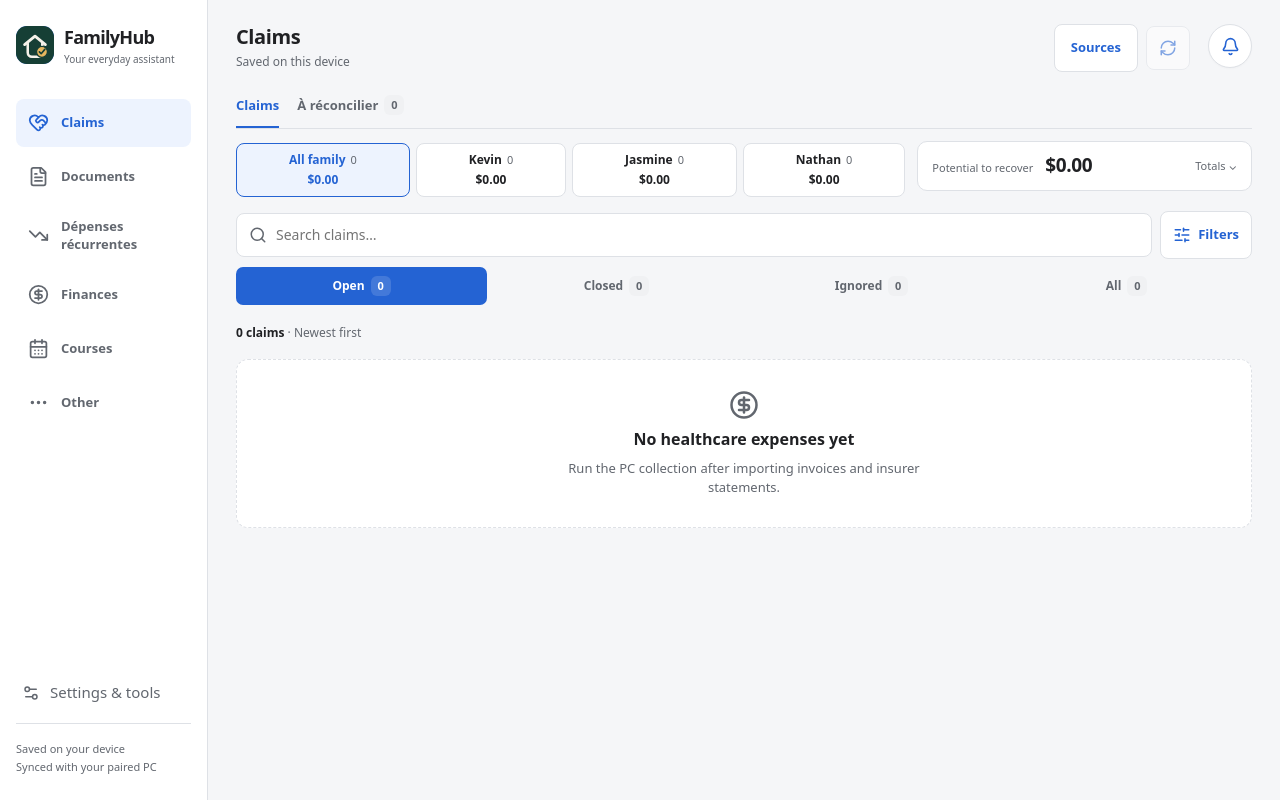
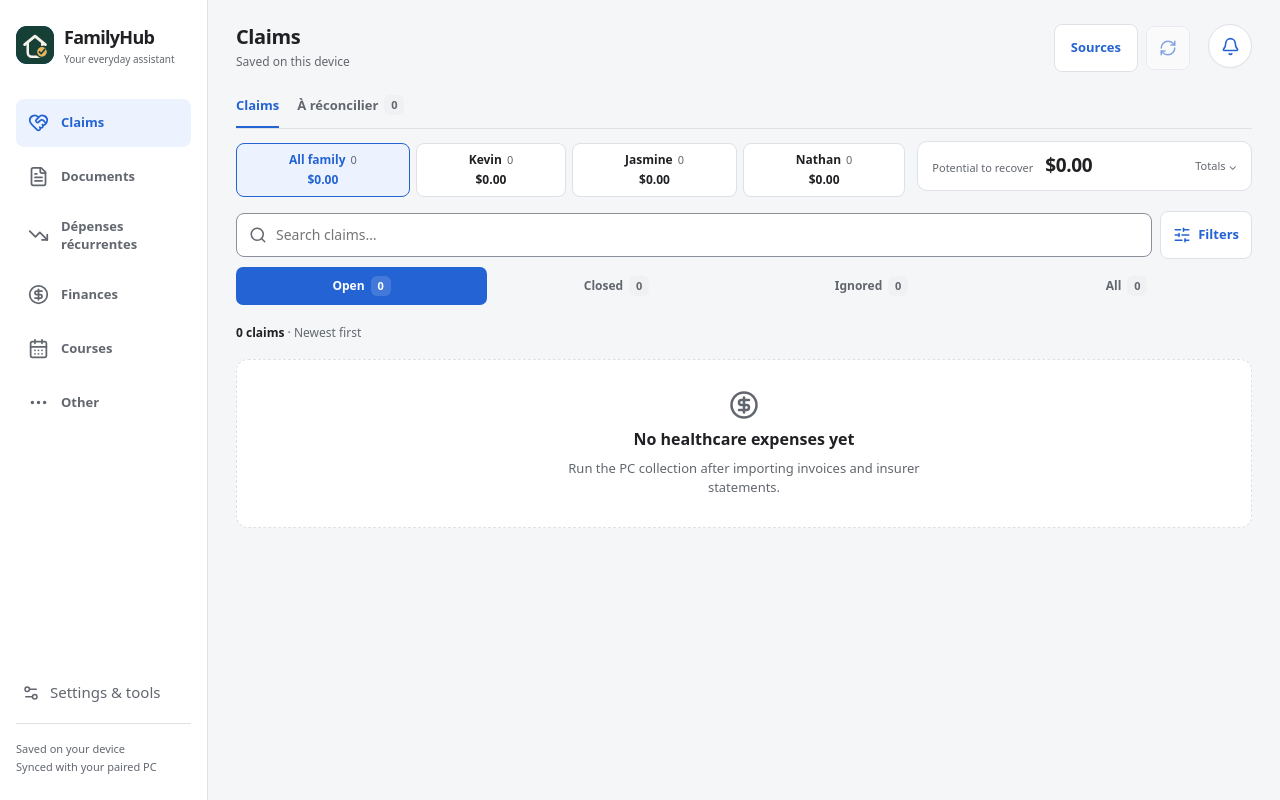
Before and after one commit to vdskevin009/familyhub, a React (Vite) app in the folder apps/web/: page / in a window 1280 px wide. Built offline with nearby package versions, Linux system fonts and the light colour scheme.

Commit message:
Keep search field boundaries accessible in neutral theme
Refs #201; FH-UX-002.

```diff
--- a/apps/web/src/styles.css
+++ b/apps/web/src/styles.css
@@ -108,7 +108,7 @@ label { font-size: 12px; color: var(--muted); }
 /* Search, removable filters and native sheets ------------------------------ */
 .workspace-controls { display: grid; gap: 8px; min-width: 0; }
 .search-filter-row { display: flex; align-items: center; gap: 8px; }
-.search-field { display: flex; align-items: center; gap: 9px; flex: 1; min-width: 0; min-height: 44px; border: 1px solid var(--line); border-radius: var(--radius-sm); padding: 0 12px; color: var(--muted); background: var(--surface); }
+.search-field { display: flex; align-items: center; gap: 9px; flex: 1; min-width: 0; min-height: 44px; border: 1px solid var(--control-line); border-radius: var(--radius-sm); padding: 0 12px; color: var(--muted); background: var(--surface); }
 .search-field:focus-within { outline: 2px solid var(--green); outline-offset: 1px; }
 .search-field input { border: 0 !important; outline: none !important; background: transparent !important; padding: 8px 0 !important; width: 100%; min-height: 42px !important; font-size: 14px; }
 .search-field input::-webkit-search-cancel-button { display: none; }
```
Also changed, not shown: 1 other file (tests, documents, lock files or other folders).
